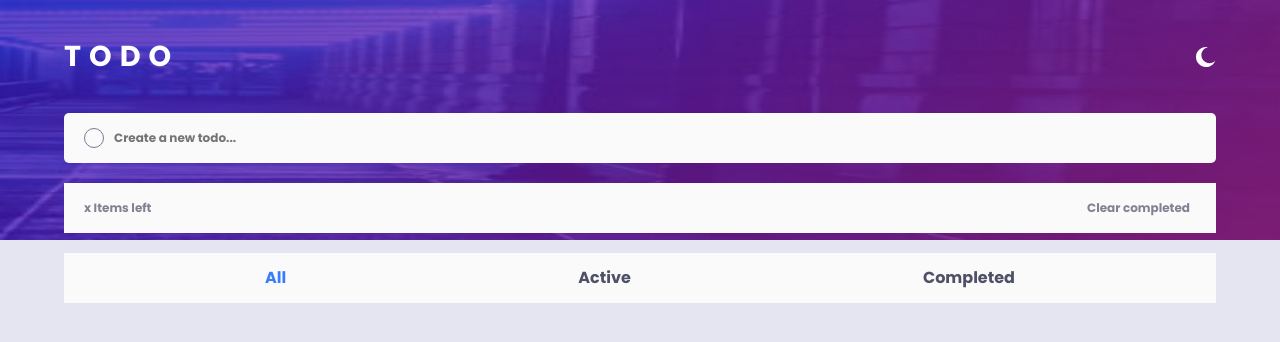
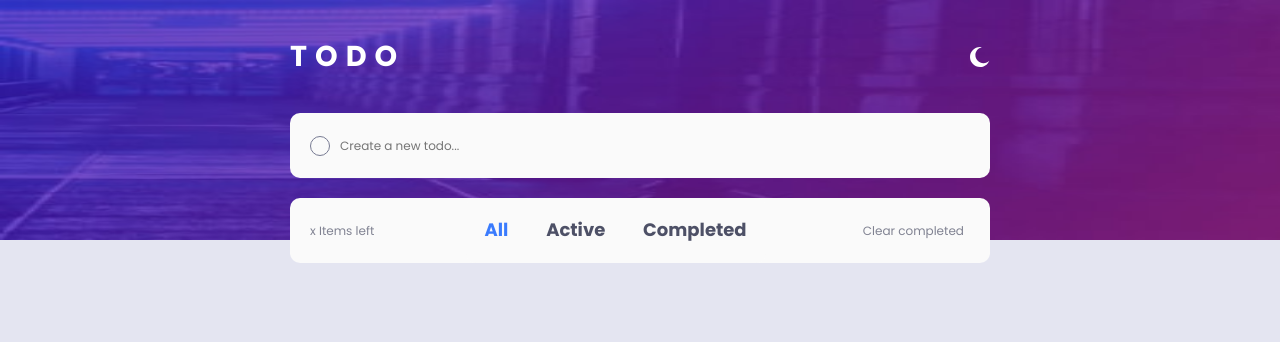
Before and after one commit to amerca9664/To-Do-List, a website built with Vite: page src/index.html in a window 1280 px wide. Built offline with nearby package versions, Linux system fonts and the light colour scheme.

Commit message:
Update styles.css

```diff
--- a/src/css/styles.css
+++ b/src/css/styles.css
@@ -37,12 +37,13 @@ body {
 .contText,
 .contMid {
 	width: 90vw;
+	max-width: 700px;
 	margin-left: auto;
 	margin-right: auto;
 }
 .textGray {
 	color: var(--Very_Dark_Grayish_Blue);
-	font-weight: 700;
+	font-weight: 400;
 }
 
 .contentTitle {
@@ -73,7 +74,7 @@ body {
 	display: flex;
 	align-items: center;
 
-	border-radius: 5px;
+	border-radius: 10px;
 	overflow: hidden;
 	margin-bottom: 20px;
 }
@@ -85,21 +86,28 @@ body {
 	background-color: var(--itemBackground);
 	border: none;
 	outline: none;
+	caret-color: var(--Bright_Blue);
 }
 
 .contMid {
 	background-color: var(--itemBackground);
+	border-radius: 10px;
 }
 
-.todoCont__div {
-	position: relative;
-	width: 100%;
+.todoCont__div,
+.infoAndClean {
 	height: 50px;
 	display: flex;
 	justify-content: space-between;
 	align-items: center;
 	padding-left: 20px;
 	padding-right: 20px;
+}
+
+.todoCont__div {
+	position: relative;
+	width: 100%;
+
 	border-bottom: solid 2px var(--borderItem);
 	color: var(--taskColor);
 }
@@ -120,31 +128,25 @@ body {
 .infoAndClean {
 	position: relative;
 	width: 100%;
-	height: 50px;
-
-	display: flex;
-	justify-content: space-between;
-	align-items: center;
-	padding-left: 20px;
-	padding-right: 20px;
 }
 
 .actionsButtons {
 	position: absolute;
 	width: 100%;
-	height: 50px;
-
+	height: 100%;
+	border-radius: 10px;
 	display: flex;
 	justify-content: space-around;
 	align-items: center;
-	padding-left: 55px;
-	padding-right: 55px;
+	padding-left: 20%;
+	padding-right: 20%;
 	left: 0;
 	top: 70px;
 	background-color: var(--itemBackground);
 }
 .actionsButtons__label {
 	font-size: 16px;
+	font-weight: 700;
 }
 .infoAndClean__button {
 	border: none;
@@ -188,3 +190,25 @@ body {
 	text-decoration-thickness: 2px;
 	color: var(--checkedLabelColor);
 }
+
+@media (min-width: 700px) {
+	body,
+	.actionsButtons__label {
+		font-size: 18px;
+	}
+
+	.contMid {
+		border-radius: 10px;
+	}
+	.actionsButtons {
+		position: static;
+		max-width: 300px;
+		padding-left: 0px;
+		padding-right: 0px;
+	}
+	.contText,
+	.todoCont__div,
+	.infoAndClean {
+		height: 65px;
+	}
+}
```
